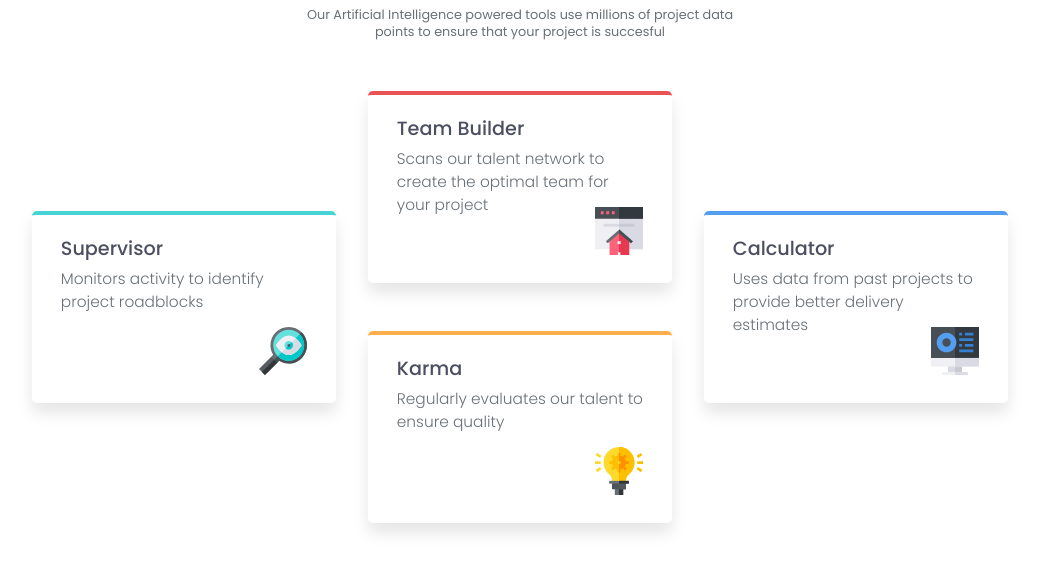
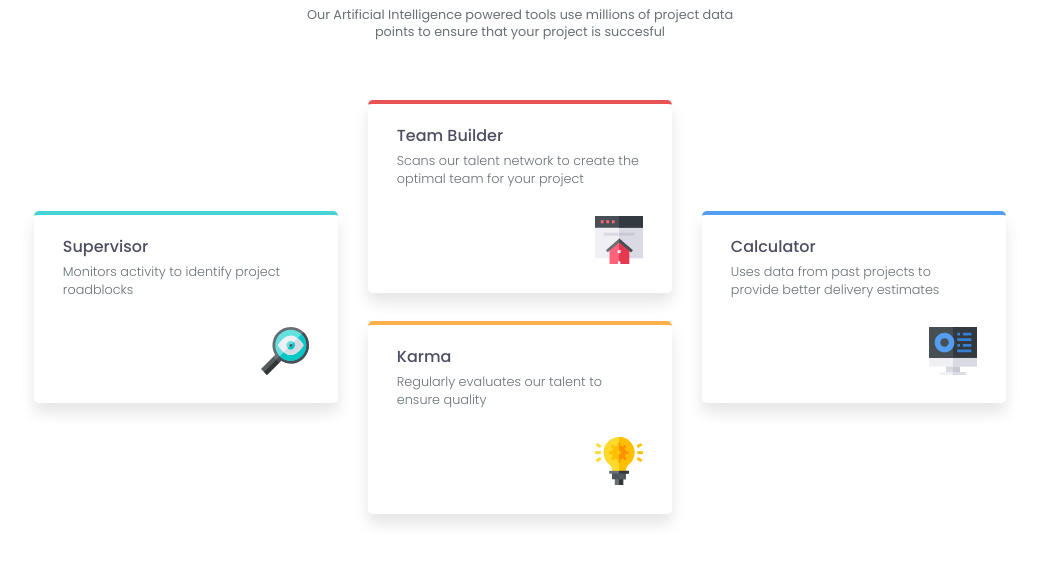
Before and after one commit to Rxunak/Four-Card-CSS-GRID-Challenge-, a plain HTML site: page index.html in a window 1280 px wide. Shown: the part 181-752 px from the top of the page, without its empty margins (120-1159 px from the left). Drawn offline with Linux system fonts and the light colour scheme.

Commit message:
Completed responsiveness

```diff
--- a/styles.scss
+++ b/styles.scss
@@ -11,7 +11,7 @@ body {
   display: grid;
   grid-template-columns: repeat(3, minmax(200px, 19rem));
   grid-template-rows: repeat(4, 13rem);
-  gap: 2rem;
+  gap: 15px 30px;
   height: 40rem;
   width: 90rem;
   padding: 1rem;
@@ -257,6 +257,7 @@ body {
   }
 
   .gridContainer {
+    gap: clamp(1px, 1vw, 15px) clamp(20px, 4vw, 30px);
     width: 95%;
     height: 25rem;
     margin: 0 auto;
@@ -269,11 +270,11 @@ body {
   }
 
   .infoTitle {
-    font-size: clamp(1rem, 2.5vw, 1.2rem);
+    font-size: clamp(0.6rem, 2.5vw, 1rem);
   }
 
   .infoTitleTwo {
-    font-size: clamp(0.1rem, 1.2vw, 1rem);
+    font-size: clamp(0.1rem, 1.2vw, 0.8rem);
   }
 
   .iconsImage {
```
Also changed, not shown: styles.css, 1 other file.
